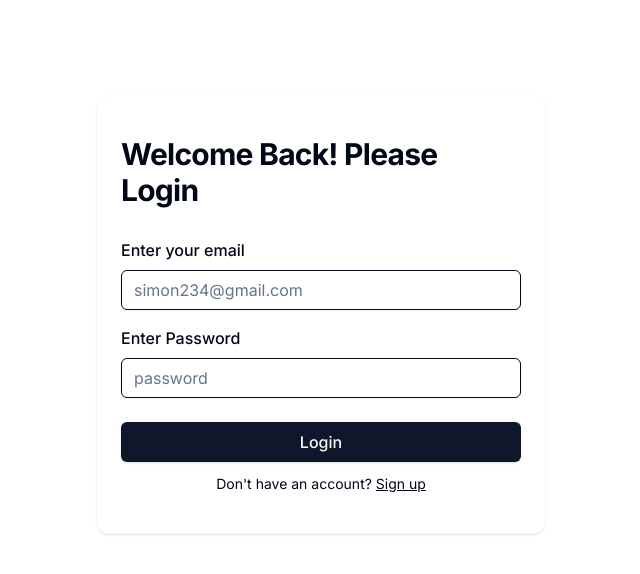
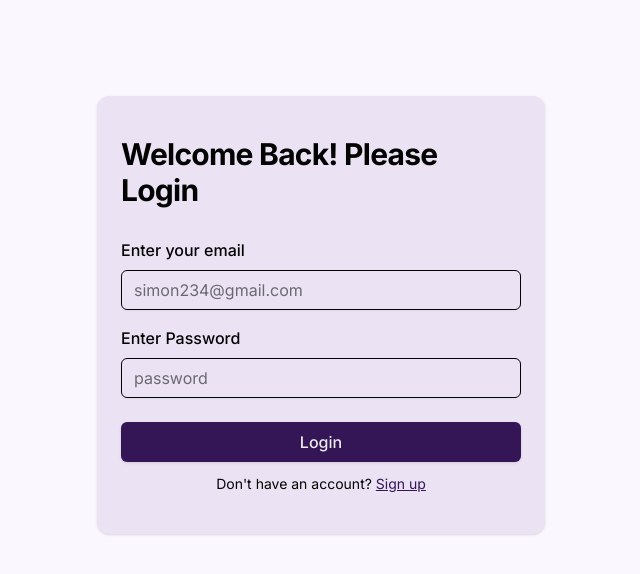
Before and after one commit to KaloniGiga/artist-management-system, a Next.js app in the folder apps/web/: page / in a window 1280 px wide. Shown: the top 574 px of the page, without its empty margins (319-959 px from the left). Built offline with nearby package versions, Linux system fonts and the light colour scheme; no server answers.

Commit message:
chore: shadcn theme changed

```diff
--- a/apps/web/app/globals.css
+++ b/apps/web/app/globals.css
@@ -4,25 +4,36 @@
 
 @layer base {
   :root {
-    --background: 0 0% 100%;
-    --foreground: 222.2 84% 4.9%;
-    --card: 0 0% 100%;
-    --card-foreground: 222.2 84% 4.9%;
-    --popover: 0 0% 100%;
-    --popover-foreground: 222.2 84% 4.9%;
-    --primary: 222.2 47.4% 11.2%;
-    --primary-foreground: 210 40% 98%;
-    --secondary: 210 40% 96.1%;
-    --secondary-foreground: 222.2 47.4% 11.2%;
-    --muted: 210 40% 96.1%;
-    --muted-foreground: 215.4 16.3% 46.9%;
-    --accent: 210 40% 96.1%;
-    --accent-foreground: 222.2 47.4% 11.2%;
+    --gradient: linear-gradient(to top left, #231557, #44107a, #ff1361);
+    --background: 269 98.05% 98.42%;
+    --foreground: 269 6.1% 0.84%;
+
+    --muted: 269 6.1% 92.1%;
+    --muted-foreground: 269 3.05% 42.1%;
+
+    --popover: 269 41.2% 92.1%;
+    --popover-foreground: 269 6.1% 1.05%;
+
+    --card: 269 41.2% 92.1%;
+    --card-foreground: 269 6.1% 1.05%;
+
+    --border: 269 11.1% 89.84%;
+    --input: 269 11.1% 89.84%;
+
+    --primary: 269 61% 21%;
+    --primary-foreground: 269 1.22% 92.1%;
+
+    --secondary: 269 3.05% 96.05%;
+    --secondary-foreground: 269 4.66% 12.1%;
+
+    --accent: 269 3.05% 96.05%;
+    --accent-foreground: 269 4.66% 12.1%;
+
     --destructive: 0 84.2% 60.2%;
-    --destructive-foreground: 210 40% 98%;
-    --border: 214.3 31.8% 91.4%;
-    --input: 214.3 31.8% 91.4%;
-    --ring: 222.2 84% 4.9%;
+    --destructive-foreground: 0 0% 98%;
+
+    --ring: 269 61% 21%;
+
     --radius: 0.5rem;
     --chart-1: 12 76% 61%;
     --chart-2: 173 58% 39%;
--- a/apps/web/redux/store.ts
+++ b/apps/web/redux/store.ts
@@ -10,15 +10,16 @@ import {
   REHYDRATE,
 } from "redux-persist";
 import storage from "./storage";
+import { baseApi } from "./base-query/base-query.config";
 
 const persistConfig = {
   key: "root",
   storage,
-  blacklist: ["tracking"],
+  blacklist: [],
 };
 
 export const rootReducer = combineReducers({
-  // [baseApi.reducerPath]: baseApi.reducer,
+  [baseApi.reducerPath]: baseApi.reducer,
 });
 
 const persistedReducer = persistReducer(persistConfig, rootReducer);
@@ -32,7 +33,7 @@ export const makeStore = () => {
         serializableCheck: {
           ignoredActions: [FLUSH, REHYDRATE, PAUSE, PERSIST, PURGE, REGISTER],
         },
-      }).concat(),
+      }).concat(baseApi.middleware),
   });
 };
 
```
